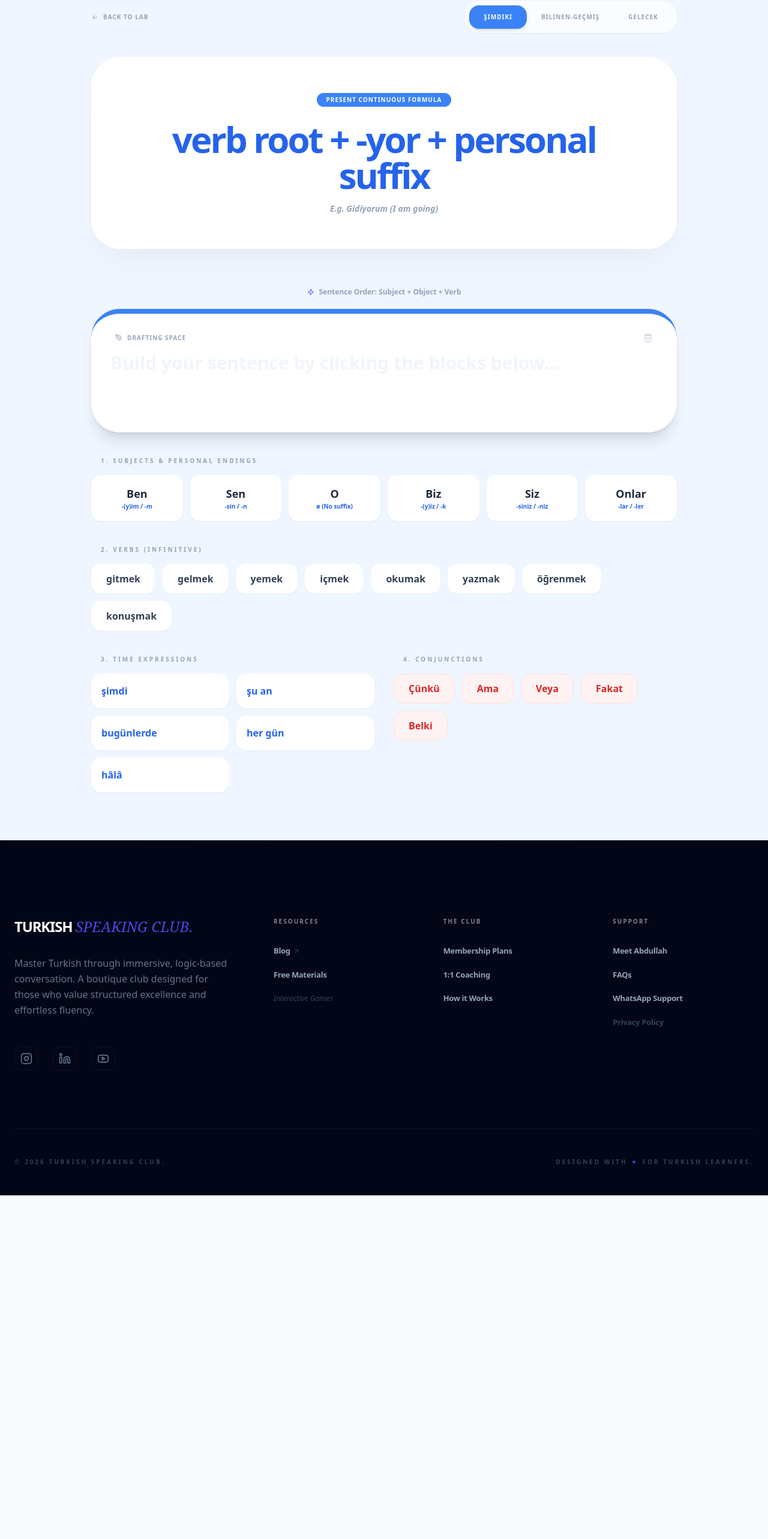
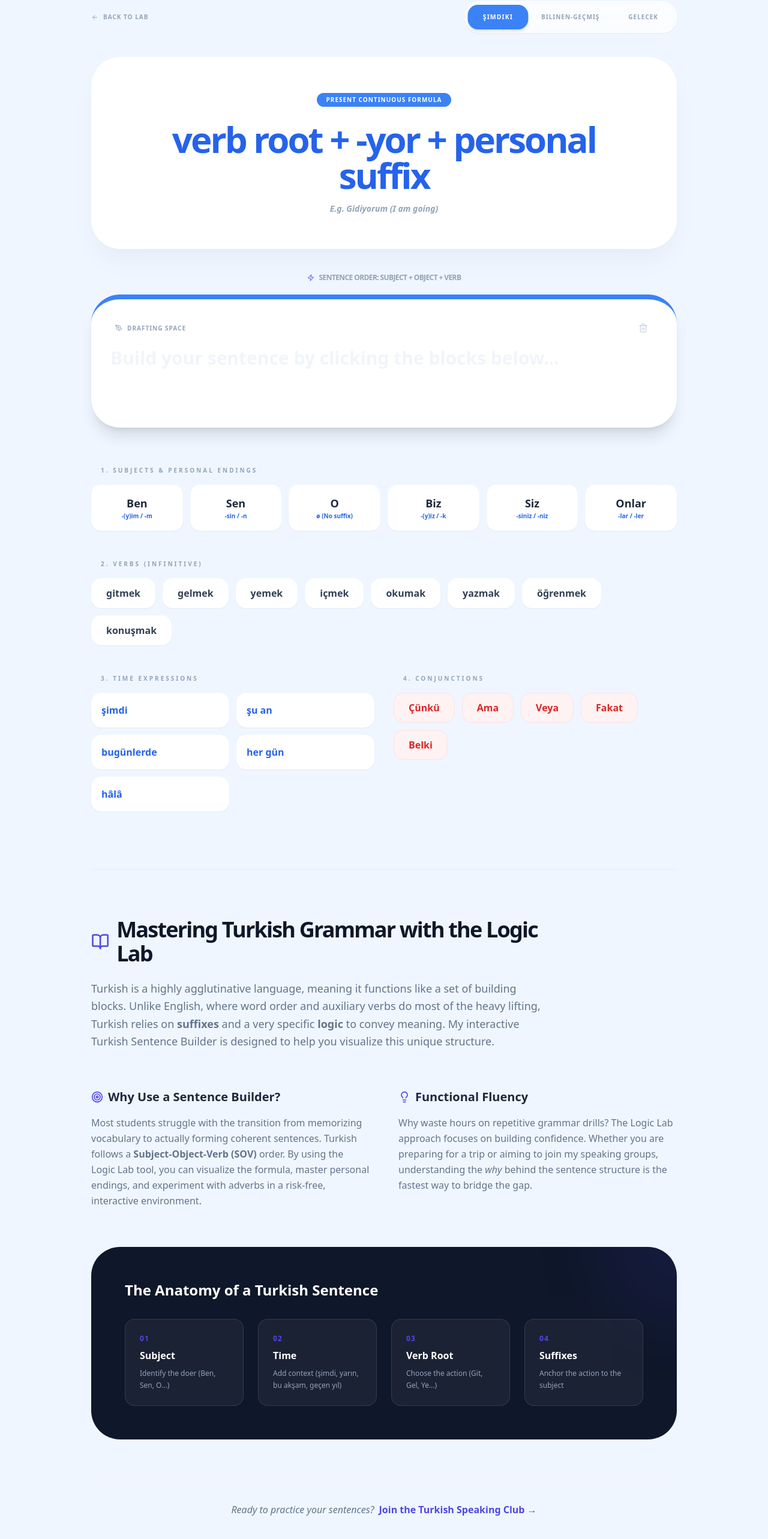
Before and after one commit to corduka/turkish-speaking-club, a React (Vite) app: page /logic-lab/sentence-builder in a window 1280 px wide. Shown: the part 126-2692 px from the top of the page at 60% size. Before the commit the page ends 2119 px from the top, so only its background shows below. Built offline with nearby package versions, Linux system fonts and the light colour scheme; the HTML template or start-up script is replaced by a standard one.

Commit message:
Add text content

```diff
--- a/src/pages/lab/SentenceBuilder.jsx
+++ b/src/pages/lab/SentenceBuilder.jsx
@@ -1,7 +1,7 @@
 import { useState } from 'react';
 import { motion, AnimatePresence } from 'framer-motion';
 import { tenses, commonVerbs, conjunctions, subjects } from '../../data/lab/sentenceBuilderData';
-import { ArrowLeft, PenTool, Trash2, CheckCircle2, Zap } from 'lucide-react';
+import { ArrowLeft, PenTool, Trash2, CheckCircle2, Zap, BookOpen, Target, Lightbulb } from 'lucide-react';
 import { Link } from 'react-router-dom';
 import '../../styles/lab/sentenceBuilder.css';
 import { Helmet } from 'react-helmet-async';
@@ -15,24 +15,25 @@ export default function SentenceBuilder() {
     '--tense-color': current.id === 'present' ? '#3B82F6' : current.id === 'past' ? '#F59E0B' : '#10B981',
   };
 
-  // Kelime ekleme fonksiyonu
   const addWord = (word) => setUserSentence(prev => prev + (prev ? ' ' : '') + word);
 
   return (
     <div style={dynamicStyle} className={`pt-32 pb-20 min-h-screen transition-all duration-1000 ${current.lightColor} relative overflow-x-hidden`}>
       <Helmet>
-      <title>Turkish Sentence Builder | Logic Lab - Build your own Turkish Sentence</title>
-      <meta name="description" content="Master Turkish sentence structure with our interactive logic-based builder. Practice tenses, verbs, and grammar rules in the Logic Lab." />
-      <meta property="og:title" content="Turkish Sentence Builder | Interactive Logic Lab" />
-      <meta property="og:description" content="Experiment with the mechanics of the Turkish language. Build sentences visually with Abdullah's logic-based method." />
-    </Helmet>
+        <title>Turkish Sentence Builder | Logic Lab - Build your own Turkish Sentence</title>
+        <meta name="description" content="Master Turkish sentence structure with my interactive logic-based builder. Practice tenses, verbs, and grammar rules in the Logic Lab." />
+        <meta property="og:title" content="Turkish Sentence Builder | Interactive Logic Lab" />
+        <meta property="og:description" content="Experiment with the mechanics of the Turkish language. Build sentences visually with Abdullah's logic-based method." />
+      </Helmet>
+
+      {/* Arka Plan Efekti */}
       <div className="bg-glow-effect -top-20 -right-20 pointer-events-none" />
 
       <div className="max-w-5xl mx-auto px-6 relative z-10">
 
         {/* 1. TOP NAV & SELECTOR */}
         <div className="flex flex-col md:flex-row items-center justify-between gap-6 mb-10">
-          <Link to="/logic-lab" className="text-slate-400 font-black text-[10px] uppercase tracking-widest hover:text-slate-900 flex items-center gap-2">
+          <Link to="/logic-lab" className="text-slate-400 font-black text-[10px] uppercase tracking-widest hover:text-slate-900 flex items-center gap-2 transition-colors">
             <ArrowLeft className="w-3 h-3" /> Back to Lab
           </Link>
           <div className="flex bg-white/70 backdrop-blur-md p-1.5 rounded-3xl border border-white shadow-sm">
@@ -41,7 +42,7 @@ export default function SentenceBuilder() {
                 key={key}
                 onClick={() => { setActiveTense(key); setUserSentence(''); }}
                 className={`px-6 py-3 rounded-2xl text-[10px] font-black uppercase tracking-widest transition-all duration-500 ${
-                  activeTense === key ? `${tenses[key].color} text-white shadow-md` : 'text-slate-400'
+                  activeTense === key ? `${tenses[key].color} text-white shadow-md scale-105` : 'text-slate-400 hover:text-slate-600'
                 }`}
               >
                 {tenses[key].title.split(' ')[0]}
@@ -50,7 +51,7 @@ export default function SentenceBuilder() {
           </div>
         </div>
 
-        {/* 2. FORMULA (ALWAYS ON TOP) */}
+        {/* 2. FORMULA */}
         <AnimatePresence mode="wait">
           <motion.div
             key={activeTense}
@@ -62,7 +63,7 @@ export default function SentenceBuilder() {
                 <span className={`px-4 py-1 rounded-full text-[10px] font-black uppercase tracking-widest text-white ${current.color} mb-6 inline-block`}>
                   {current.english} Formula
                 </span>
-                <h2 className={`text-4xl md:text-6xl font-black ${current.textColor} tracking-tighter`}>
+                <h2 className={`text-4xl md:text-6xl font-black ${current.textColor} tracking-tighter leading-tight`}>
                   {current.formula}
                 </h2>
                 <p className="mt-4 text-slate-400 font-bold italic text-sm">E.g. {current.example}</p>
@@ -70,20 +71,19 @@ export default function SentenceBuilder() {
           </motion.div>
         </AnimatePresence>
 
-        {/* LOGIC TIP */}
-        <div className="mt-16 mb-5 text-center">
-           <p className="text-slate-400 text-xs font-bold flex items-center justify-center gap-2">
+        <div className="mb-5 text-center">
+           <p className="text-slate-400 text-xs font-bold flex items-center justify-center gap-2 uppercase tracking-tighter">
              <Zap className="w-3 h-3 text-brand-primary" /> Sentence Order: Subject + Object + Verb
            </p>
         </div>
 
-        {/* 3. DRAFTING AREA (INPUT) */}
-        <div className="bg-white p-8 rounded-[3rem] shadow-xl border-t-8 mb-10" style={{ borderColor: dynamicStyle['--tense-color'] }}>
+        {/* 3. DRAFTING AREA */}
+        <div className="bg-white p-8 rounded-[3rem] shadow-xl border-t-8 mb-16" style={{ borderColor: dynamicStyle['--tense-color'] }}>
           <div className="flex justify-between mb-4 px-2">
             <span className="text-[10px] font-black uppercase text-slate-400 tracking-widest flex items-center gap-2">
               <PenTool className="w-3 h-3" /> Drafting Space
             </span>
-            <button onClick={() => setUserSentence('')} className="text-slate-300 hover:text-red-500 transition-colors">
+            <button onClick={() => setUserSentence('')} className="text-slate-300 hover:text-red-500 transition-colors p-2 hover:bg-red-50 rounded-full">
               <Trash2 className="w-4 h-4" />
             </button>
           </div>
@@ -95,10 +95,9 @@ export default function SentenceBuilder() {
           />
         </div>
 
-        {/* 4. THE MATERIALS (BUILDING BLOCKS) */}
-        <div className="space-y-10">
+        {/* 4. BUILDING BLOCKS */}
+        <div className="space-y-12 mb-24">
 
-          {/* A. SUBJECTS */}
           <section>
             <h3 className="text-[10px] font-black uppercase text-slate-400 tracking-[0.3em] mb-4 ml-4">1. Subjects & Personal Endings</h3>
             <div className="grid grid-cols-2 md:grid-cols-6 gap-3">
@@ -116,7 +115,6 @@ export default function SentenceBuilder() {
             </div>
           </section>
 
-          {/* B. VERBS */}
           <section>
             <h3 className="text-[10px] font-black uppercase text-slate-400 tracking-[0.3em] mb-4 ml-4">2. Verbs (Infinitive)</h3>
             <div className="flex flex-wrap gap-3">
@@ -131,7 +129,6 @@ export default function SentenceBuilder() {
             </div>
           </section>
 
-          {/* C. TIME ADVERBS & CONJUNCTIONS (COMBINED ROW) */}
           <div className="grid md:grid-cols-2 gap-8">
              <section>
                 <h3 className="text-[10px] font-black uppercase text-slate-400 tracking-[0.3em] mb-4 ml-4">3. Time Expressions</h3>
@@ -162,6 +159,75 @@ export default function SentenceBuilder() {
              </section>
           </div>
         </div>
+
+        {/* SEO CONTENT SECTION - NEW */}
+        <div className="border-t border-slate-200/60 pt-20 mt-20 space-y-16 pb-20">
+
+          <header className="max-w-3xl">
+            <h2 className="text-4xl font-black text-slate-900 tracking-tighter mb-6 flex items-center gap-3">
+              <BookOpen className="w-8 h-8 text-brand-primary" /> Mastering Turkish Grammar with the Logic Lab
+            </h2>
+            <p className="text-lg text-slate-500 leading-relaxed font-medium">
+              Turkish is a highly agglutinative language, meaning it functions like a set of building blocks.
+              Unlike English, where word order and auxiliary verbs do most of the heavy lifting, Turkish relies on
+              <strong> suffixes</strong> and a very specific <strong>logic</strong> to convey meaning. My interactive
+              Turkish Sentence Builder is designed to help you visualize this unique structure.
+            </p>
+          </header>
+
+          <div className="grid md:grid-cols-2 gap-12">
+            <div className="space-y-4">
+              <h3 className="text-xl font-black text-slate-800 flex items-center gap-2">
+                <Target className="w-5 h-5 text-brand-primary" /> Why Use a Sentence Builder?
+              </h3>
+              <p className="text-slate-500 leading-relaxed">
+                Most students struggle with the transition from memorizing vocabulary to actually forming coherent sentences.
+                Turkish follows a <strong>Subject-Object-Verb (SOV)</strong> order. By using the Logic Lab tool, you can visualize
+                the formula, master personal endings, and experiment with adverbs in a risk-free, interactive environment.
+              </p>
+            </div>
+
+            <div className="space-y-4">
+              <h3 className="text-xl font-black text-slate-800 flex items-center gap-2">
+                <Lightbulb className="w-5 h-5 text-brand-primary" /> Functional Fluency
+              </h3>
+              <p className="text-slate-500 leading-relaxed">
+                Why waste hours on repetitive grammar drills? The Logic Lab approach focuses on building confidence.
+                Whether you are preparing for a trip or aiming to join my speaking groups, understanding
+                the <em>why</em> behind the sentence structure is the fastest way to bridge the gap.
+              </p>
+            </div>
+          </div>
+
+          <div className="bg-slate-900 rounded-[3rem] p-10 md:p-14 text-white relative overflow-hidden">
+            <div className="absolute top-0 right-0 w-64 h-64 bg-brand-primary opacity-10 rounded-full -translate-y-1/2 translate-x-1/2 blur-3xl" />
+            <h3 className="text-2xl font-black mb-8 relative z-10">The Anatomy of a Turkish Sentence</h3>
+            <div className="grid md:grid-cols-4 gap-6 relative z-10">
+              {[
+                { step: "01", title: "Subject", desc: "Identify the doer (Ben, Sen, O...)" },
+                { step: "02", title: "Time", desc: "Add context (şimdi, yarın, bu akşam, geçen yıl)" },
+                { step: "03", title: "Verb Root", desc: "Choose the action (Git, Gel, Ye...)" },
+                { step: "04", title: "Suffixes", desc: "Anchor the action to the subject" }
+              ].map((item) => (
+                <div key={item.step} className="bg-white/5 border border-white/10 p-6 rounded-2xl">
+                  <span className="text-brand-primary font-black text-xs mb-2 block tracking-widest">{item.step}</span>
+                  <h4 className="font-bold mb-2">{item.title}</h4>
+                  <p className="text-xs text-slate-400 leading-relaxed">{item.desc}</p>
+                </div>
+              ))}
+            </div>
+          </div>
+
+          <footer className="text-center pt-10 border-t border-slate-100">
+             <p className="text-slate-500 font-medium italic">
+                Ready to practice your sentences?
+                <Link to="/membership" className="text-brand-primary font-black not-italic ml-2 hover:underline">
+                  Join the Turkish Speaking Club →
+                </Link>
+             </p>
+          </footer>
+
+        </div>
       </div>
     </div>
   );
```
